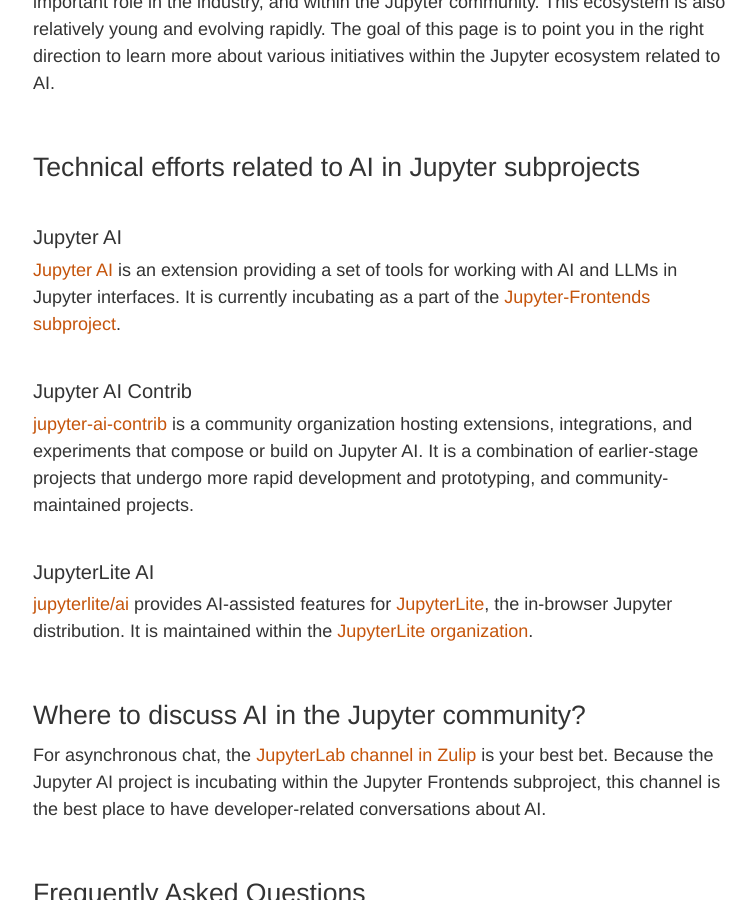
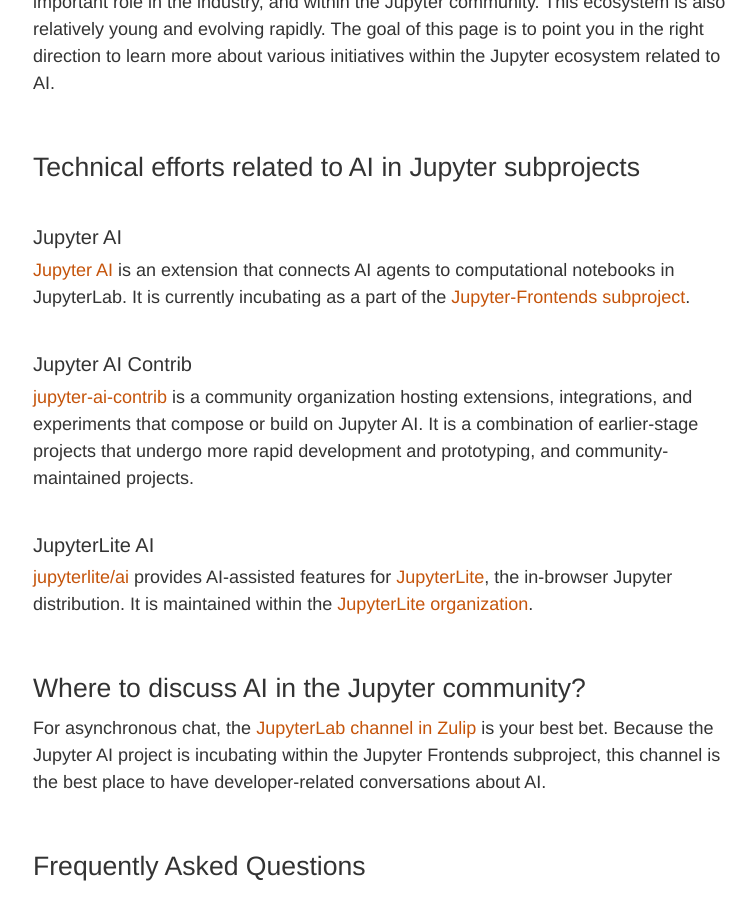
Before and after one commit to jupyter/jupyter.github.io, a Jekyll site: the page built from ai.md, in a window 1280 px wide and 900 px high, scrolled down 310 px. Shown: the whole window, without its empty margins (256-1012 px from the left). Built offline with Jekyll 4.4.1, drawn with Linux system fonts in a browser that asks for light colours; comment, search, counter and statistics services are not loaded.

Commit message:
Update ai.md

```diff
--- a/ai.md
+++ b/ai.md
@@ -13,7 +13,7 @@
 
 ### Jupyter AI
 
-[Jupyter AI](https://github.com/jupyterlab/jupyter-ai) is an extension providing a set of tools for working with AI and LLMs in Jupyter interfaces. It is currently incubating as a part of the [Jupyter-Frontends subproject](https://github.com/jupyterlab/frontends-team-compass).
+[Jupyter AI](https://github.com/jupyterlab/jupyter-ai) is an extension that connects AI agents to computational notebooks in JupyterLab. It is currently incubating as a part of the [Jupyter-Frontends subproject](https://github.com/jupyterlab/frontends-team-compass).
 
 ### Jupyter AI Contrib
 
```
